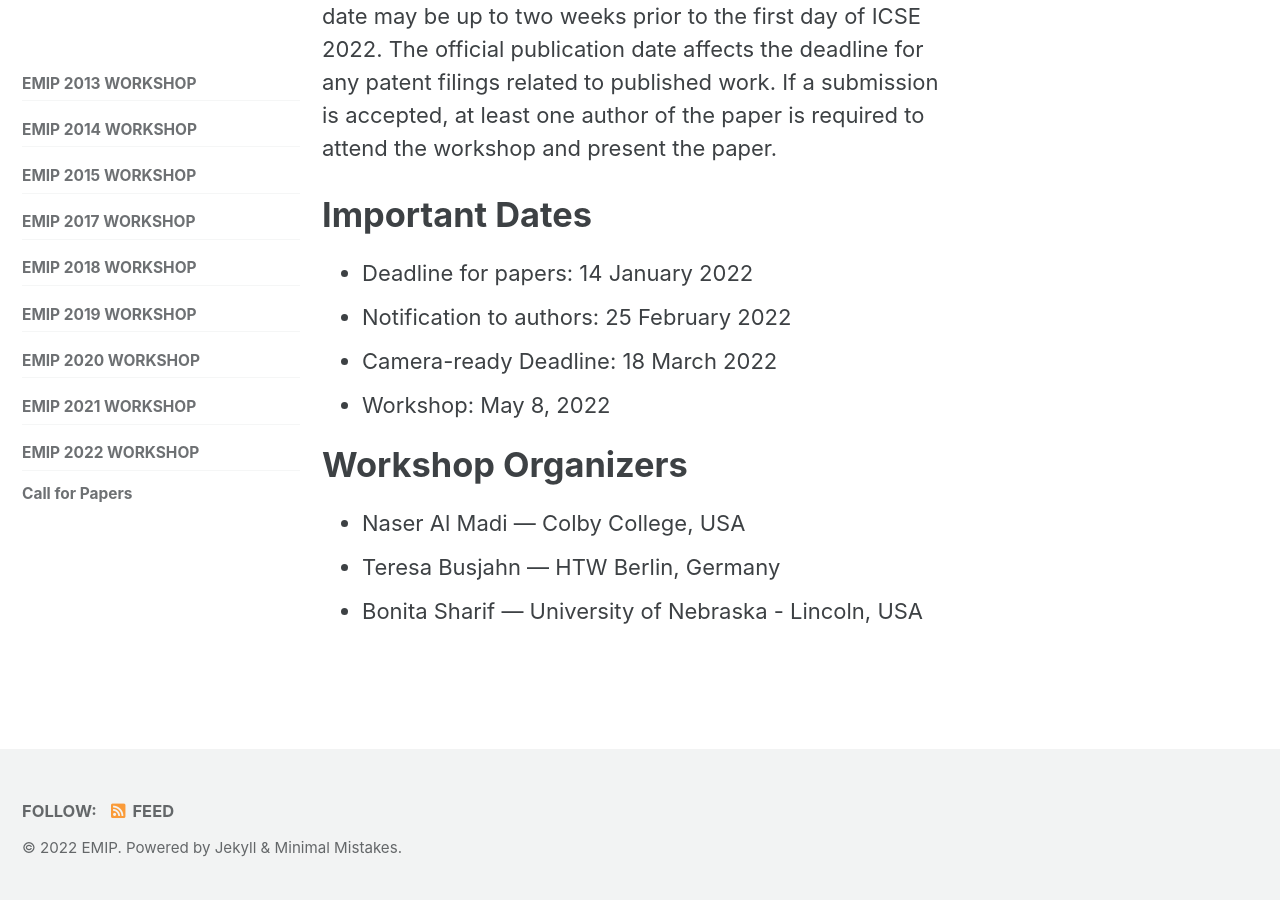
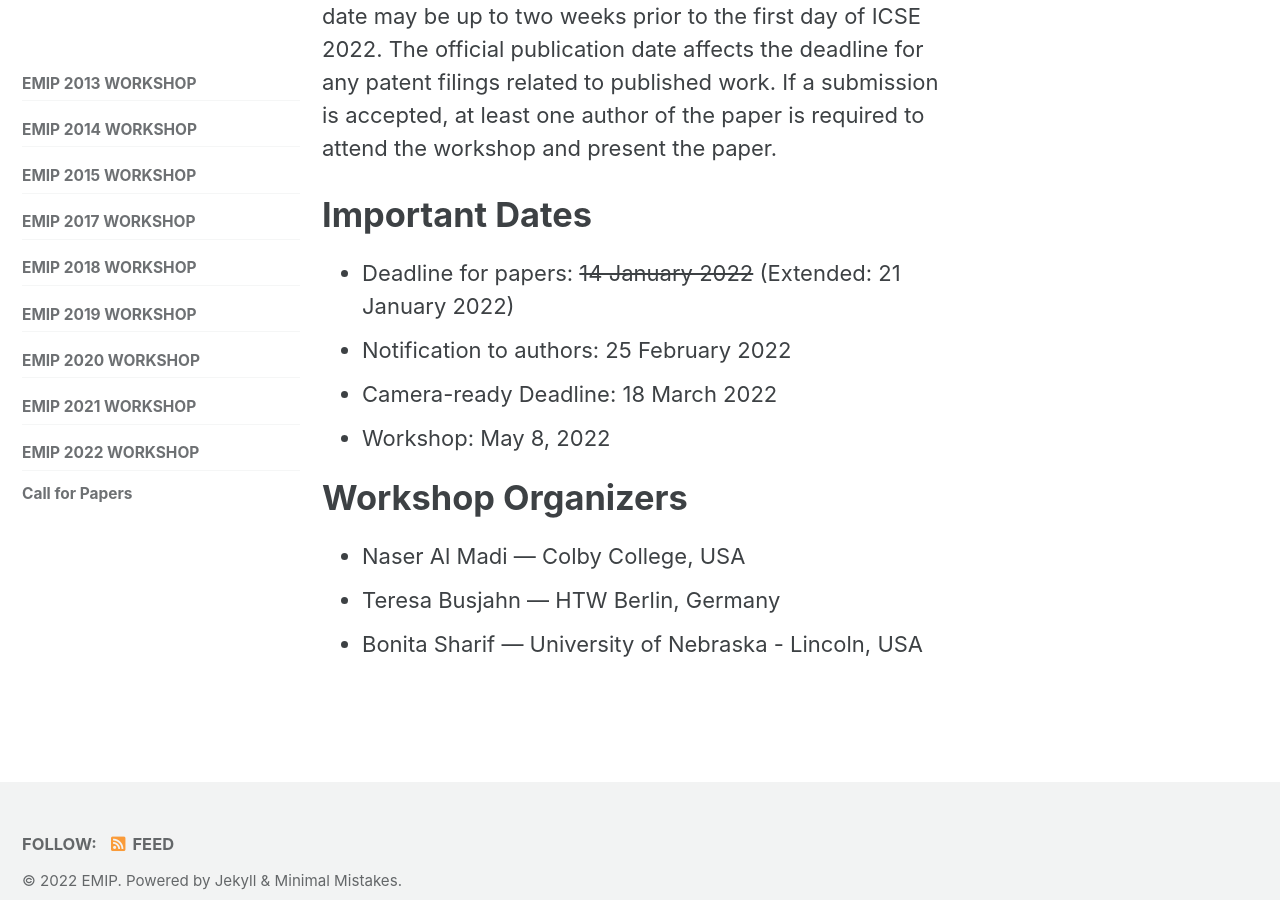
Before and after one commit to EMIPws/emipws.github.io, a Jekyll site: the page built from pages/workshop/emip-2022-call-for-papers.md, in a window 1280 px wide and 900 px high, scrolled down 3318 px. Built offline with Jekyll 4.4.1, drawn with Linux system fonts in a browser that asks for light colours; cached includes are drawn as plain includes.

Commit message:
Update emip-2022-call-for-papers.md

```diff
--- a/pages/workshop/emip-2022-call-for-papers.md
+++ b/pages/workshop/emip-2022-call-for-papers.md
@@ -44,7 +44,7 @@ And use the ACM reference format for the bibliography:
 The review option adds line numbers, thereby allowing referees to refer to specific lines in their comments. Each submission will be reviewed by at least two members of the program committee. Workshop proceedings will be prepared by IEEE CPS and published by ACM. The official publication date of the workshop proceedings is the date the proceedings are made available in the ACM Library. This date may be up to two weeks prior to the first day of ICSE 2022. The official publication date affects the deadline for any patent filings related to published work. If a submission is accepted, at least one author of the paper is required to attend the workshop and present the paper.
 
 # Important Dates
-- Deadline for papers: 14 January 2022
+- Deadline for papers: <strike>14 January 2022</strike> (Extended: 21 January 2022)
 - Notification to authors: 25 February 2022
 - Camera-ready Deadline: 18 March 2022
 - Workshop: May 8, 2022
```
